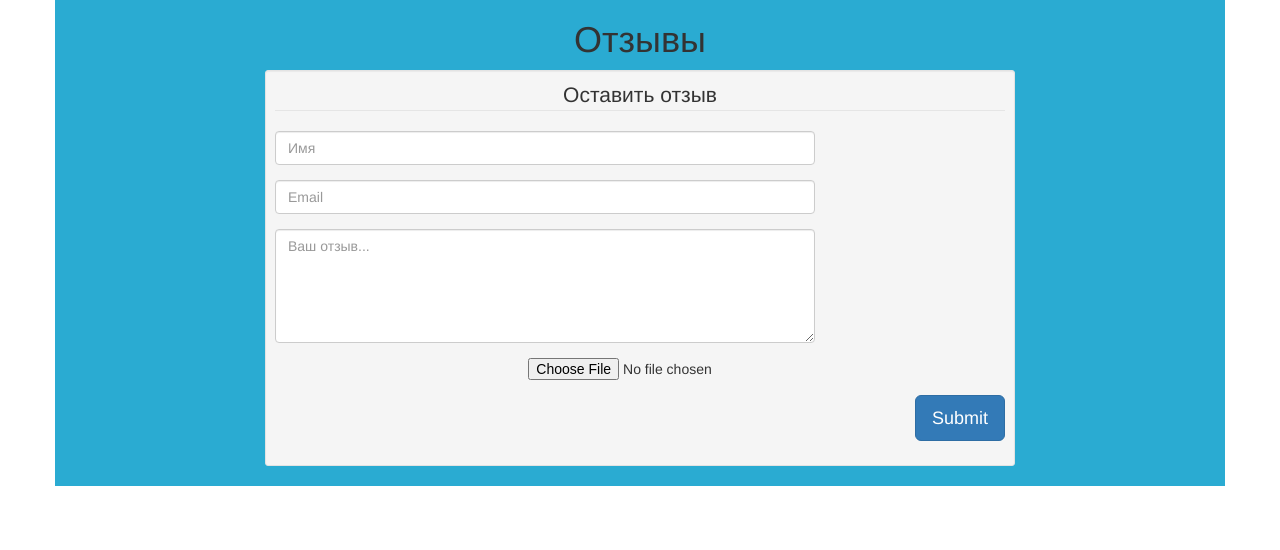
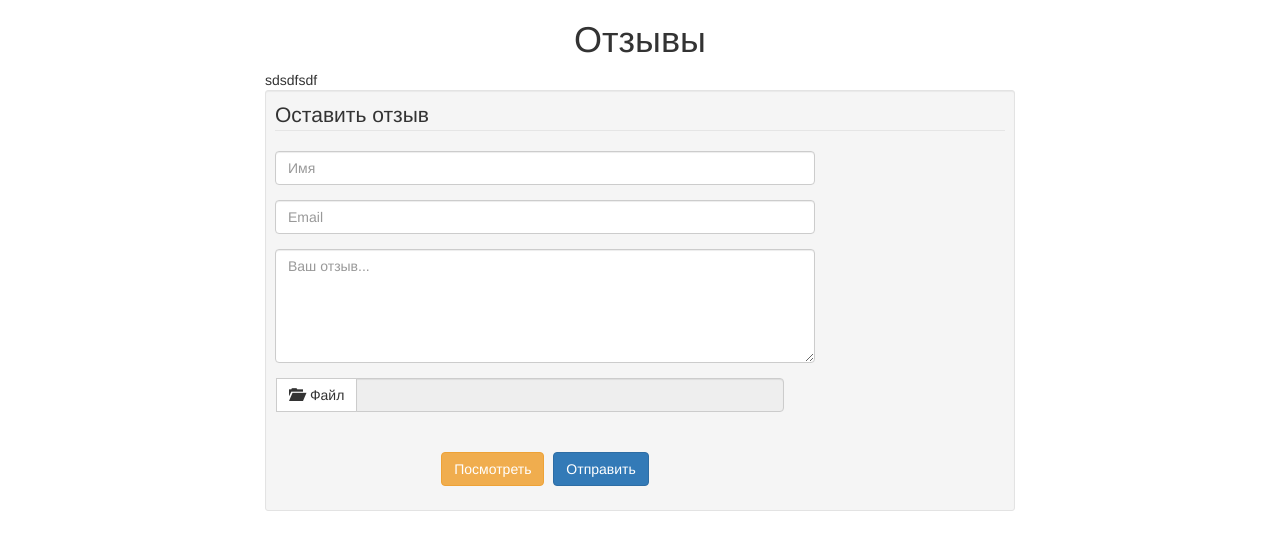
Before and after one commit to islam95/feedback, a PHP site: page / in a window 1280 px wide. Shown: the top 550 px of the page. Run offline with PHP 8.4, Linux system fonts and the light colour scheme.

Commit message:
Form finished

```diff
--- a/css/my.css
+++ b/css/my.css
@@ -1,3 +1,37 @@
-.container {
-	background-color: #2aabd2;
+.red {
+	background-color: red;
 }
+
+
+/***** Стиль вставки картинки *****/
+.image-preview {
+	margin-left:17px;
+	margin-bottom: 25px;
+}
+.image-preview-input {
+	position: relative;
+	overflow: hidden;
+	margin: 0px;
+	color: #333;
+	background-color: #fff;
+	border-color: #ccc;
+}
+.image-preview-input input[type=file] {
+	position: absolute;
+	top: 0;
+	right: 0;
+	margin: 0;
+	padding: 0;
+	font-size: 20px;
+	cursor: pointer;
+	opacity: 0;
+	filter: alpha(opacity=0);
+}
+.image-preview-input-title {
+	margin-left:3px;
+}
+/****************************/
+
+.prosmotr {
+	margin-right: 5px;
+}
--- a/index.html
+++ b/index.html
@@ -23,16 +23,16 @@
 <div class="container">
     <h1 class="text-center">Отзывы</h1>
 	<div class="row">
+        <div class="col-md-8 col-md-offset-2">
+sdsdfsdf
+        </div>
+
       <div class="col-md-8 col-md-offset-2">
-          <div>
-
-          </div>
-
         <div class="well well-sm">
           <form class="form-horizontal" action="" method="post">
           <fieldset>
               <!-- Form Name -->
-            <legend class="text-center">Оставить отзыв</legend>
+            <legend>Оставить отзыв</legend>
 
             <!-- Name input-->
             <div class="form-group">
@@ -51,22 +51,35 @@
             <!-- Message body -->
             <div class="form-group">
               <div class="col-md-9">
-                <textarea class="form-control" id="message" name="message" placeholder="Ваш отзыв..." rows="5"></textarea>
+                <textarea class="form-control" id="message" name="message" placeholder="Ваш отзыв..." rows="5" required=""></textarea>
               </div>
             </div>
 
               <!-- File Button -->
               <div class="form-group">
-                  <label class="col-md-4 control-label" for="filebutton"></label>
-                  <div class="col-md-4">
-                      <input id="filebutton" name="filebutton" class="input-file" type="file">
+                  <div class="input-group image-preview col-md-8">
+                    <span class="input-group-btn">
+                        <!-- image-preview-clear кнопка -->
+                        <button type="button" class="btn btn-danger image-preview-clear" style="display:none;">
+                            <span class="glyphicon glyphicon-remove"></span> Удалить
+                        </button>
+                        <!-- image-preview-input -->
+                        <div class="btn btn-info image-preview-input">
+                            <span class="glyphicon glyphicon-folder-open"></span>
+                            <span class="image-preview-input-title"> Файл</span>
+                            <input type="file" accept="image/png, image/jpeg, image/gif" name="input-file-preview"/>
+                        </div>
+                    </span>
+                      <input type="text" class="form-control image-preview-filename" disabled="disabled">
+                      <!-- don't give a name === doesn't send on POST/GET -->
                   </div>
               </div>
 
             <!-- Form actions -->
             <div class="form-group">
-              <div class="col-md-12 text-right">
-                <button type="submit" class="btn btn-primary btn-lg">Submit</button>
+              <div class="col-md-9 text-center">
+                  <button id="preview-btn" class="btn btn-warning prosmotr">Посмотреть</button>
+                <button type="submit" class="btn btn-primary">Отправить</button>
               </div>
             </div>
           </fieldset>
@@ -82,5 +95,7 @@
 <script src="https://ajax.googleapis.com/ajax/libs/jquery/1.12.4/jquery.min.js"></script>
 <!-- Include all compiled plugins (below), or include individual files as needed -->
 <script src="js/bootstrap.min.js"></script>
+<!-- File input javascript -->
+<script src="js/fileInput.js"></script>
 </body>
 </html>
--- /dev/null
+++ b/js/fileInput.js
@@ -0,0 +1,61 @@
+/**
+ * Created by islam on 17/11/2016.
+ */
+$(document).on('click', '#close-preview', function(){
+    $('.image-preview').popover('hide');
+    // Хувер перед закрытием предосмотра картинки
+    $('.image-preview').hover(
+        function () {
+            $('.image-preview').popover('show');
+        },
+        function () {
+            $('.image-preview').popover('hide');
+        }
+    );
+});
+
+$(function() {
+    // Создать кнопку закрытия предосмотра картинки
+    var closebtn = $('<button/>', {
+        type:"button",
+        text: 'x',
+        id: 'close-preview',
+        style: 'font-size: initial;',
+    });
+    closebtn.attr("class","close pull-right");
+    //  Контент по умолчанию когда нет картинки
+    $('.image-preview').popover({
+        trigger:'manual',
+        html:true,
+        title: "<strong>Просмотр</strong>"+$(closebtn)[0].outerHTML,
+        content: "Нет картинки",
+        placement:'bottom'
+    });
+    // Удалить событие
+    $('.image-preview-clear').click(function(){
+        $('.image-preview').attr("data-content","").popover('hide');
+        $('.image-preview-filename').val("");
+        $('.image-preview-clear').hide();
+        $('.image-preview-input input:file').val("");
+        $(".image-preview-input-title").text("Файл");
+    });
+    // Создать картинку для предосмотра
+    $(".image-preview-input input:file").change(function (){
+        var img = $('<img/>', {
+            id: 'dynamic',
+            width:250,
+            height:200
+        });
+        var file = this.files[0];
+        var reader = new FileReader();
+        // Установка картинки внуть контента
+        reader.onload = function (e) {
+            $(".image-preview-input-title").text("Изменить");
+            $(".image-preview-clear").show();
+            $(".image-preview-filename").val(file.name);
+            img.attr('src', e.target.result);
+            $(".image-preview").attr("data-content",$(img)[0].outerHTML).popover("show");
+        }
+        reader.readAsDataURL(file);
+    });
+});
```
